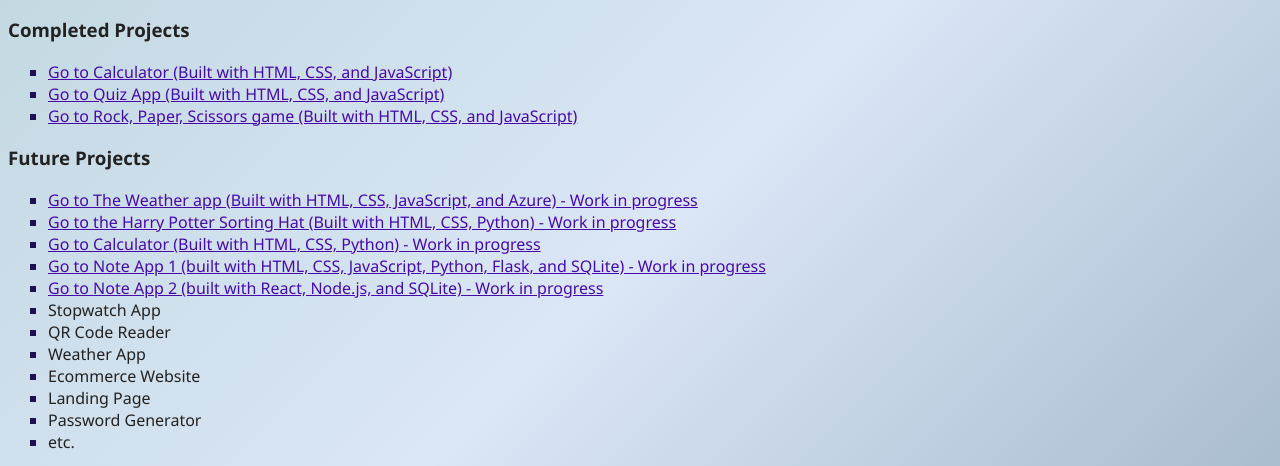
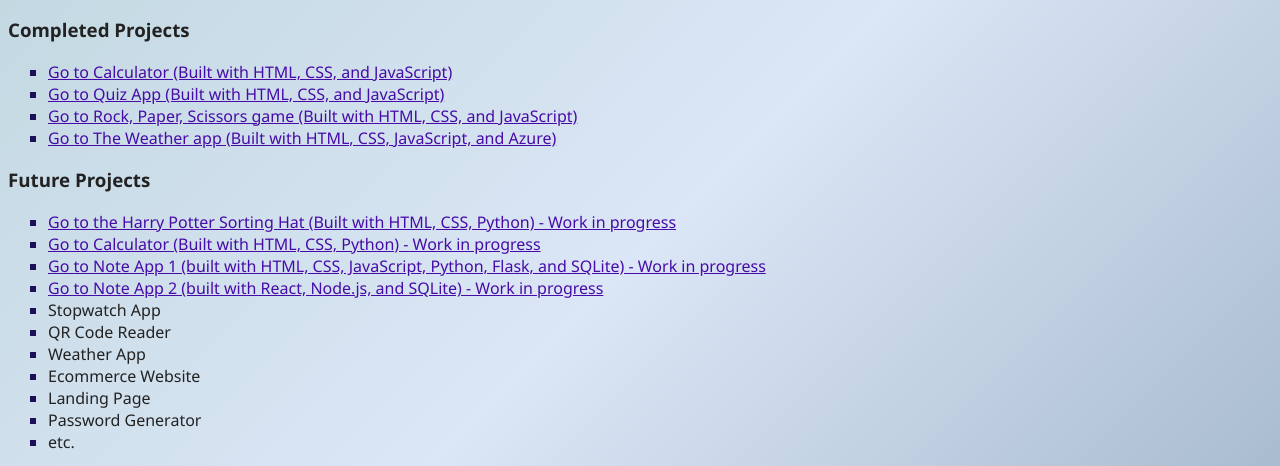
Before and after one commit to Nagraggini/Project-showcase, a plain HTML site: page index.html in a window 1280 px wide. Shown: the part 122-588 px from the top of the page. Drawn offline with Linux system fonts and the light colour scheme.

Commit message:
Publish first azure site (The Weather site).

```diff
--- a/index.html
+++ b/index.html
@@ -57,17 +57,15 @@
           JavaScript)</a
         >
       </li>
+      <li>
+        <a href="https://nagraggini.z13.web.core.windows.net/"
+          >Go to The Weather app (Built with HTML, CSS, JavaScript, and Azure)
+        </a>
+      </li>
     </ul>
 
     <h3>Future Projects</h3>
     <ul>
-      <li>
-        <a href="https://nagraggini.z13.web.core.windows.net/"
-          >Go to The Weather app (Built with HTML, CSS, JavaScript, and Azure) -
-          Work in progress</a
-        >
-      </li>
-
       <li>
         <a
           href="Frontend_projects/src/Html+css+python_projects/Python_websites/2-Sort_hat/Main_Sort_hat.html"
```
